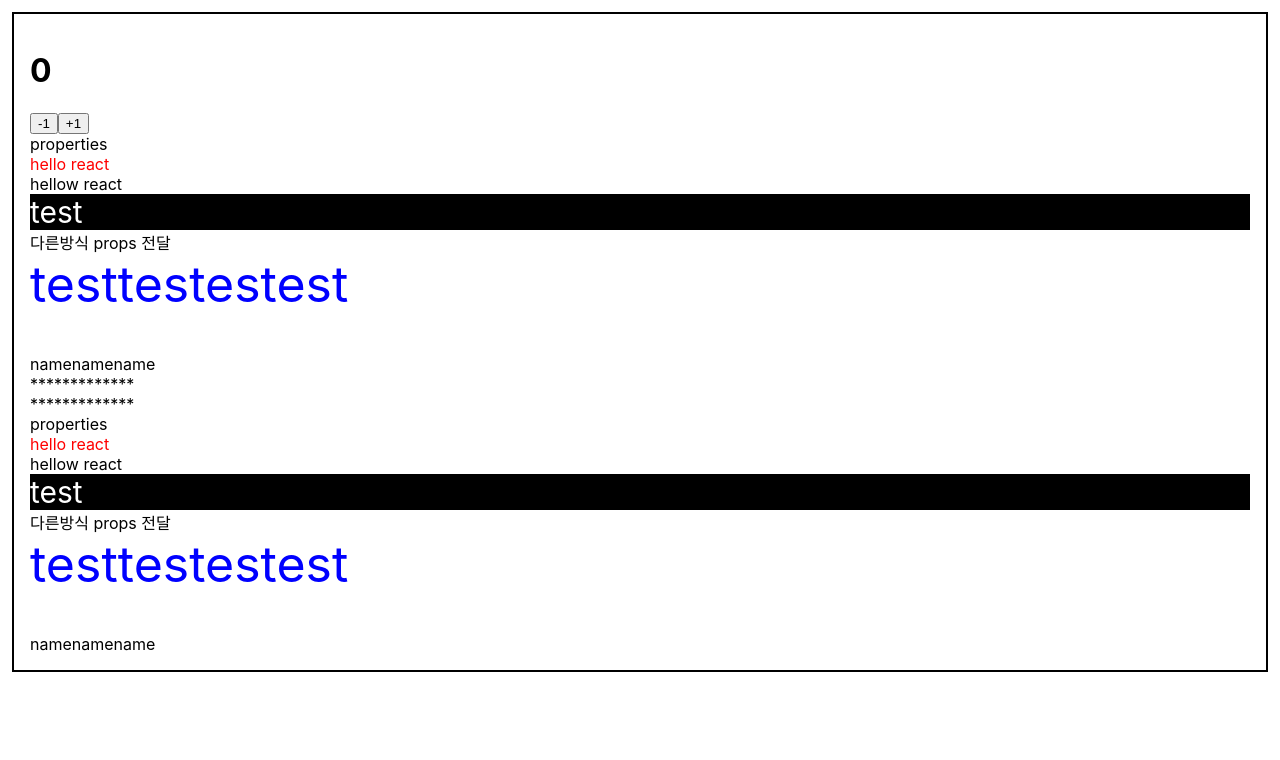
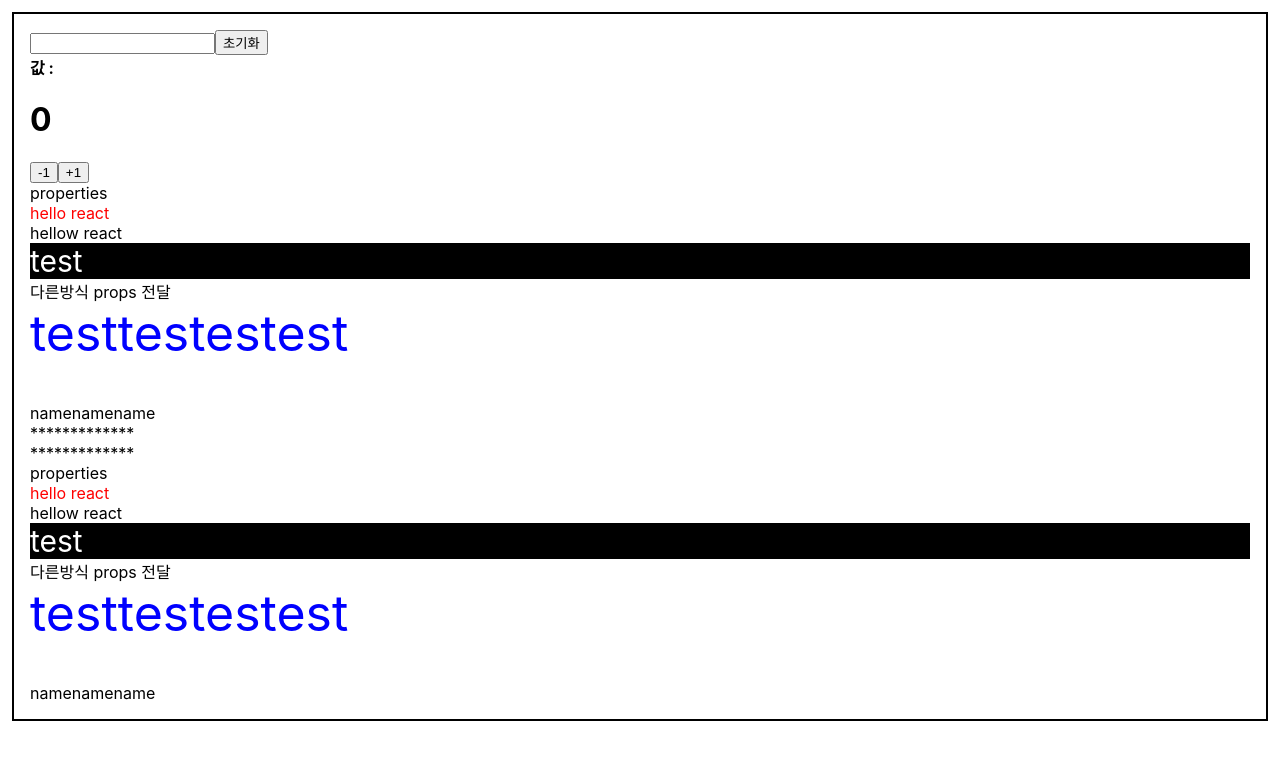
Before and after one commit to pointehd/react-study, a React (Create React App) app: page / in a window 1280 px wide. Shown: the top 760 px of the page. Built offline with nearby package versions, Linux system fonts and the light colour scheme.

Commit message:
8. input 상태 관리하기
https://react.vlpt.us/basic/08-manage-input.html

```diff
--- a/src/App.js
+++ b/src/App.js
@@ -2,10 +2,11 @@
 import Hello from './Hello';
 import Wrapper from './Wrapper';
 import Counter from './Countrer';
-
+import InputSample from './InputSample'
 function App() {
   return (
     <Wrapper>
+      <InputSample/>
       <Counter/>
       <Hello name="hello react" color="red"/>
       <Hello name="hello react" color="red" isSpecial/>
--- /dev/null
+++ b/src/InputSample.js
@@ -0,0 +1,24 @@
+import React, {useState} from 'react';
+
+function InputSample(){
+    const [text, setText] = useState('');
+    const onChange = (e) =>{
+        setText(e.target.value);
+    };
+
+    const onReset = () =>{
+        setText('');
+    }
+
+    return (
+        <div>
+            <input onChange={onChange} value={text}/>
+            <button onClick={onReset}>초기화</button>
+            <div>
+                <b>값 : {text}</b>
+            </div>
+        </div>
+    )
+}
+
+export default InputSample;
```
Also changed, not shown: 2 other files (tests, documents, lock files or other folders).
